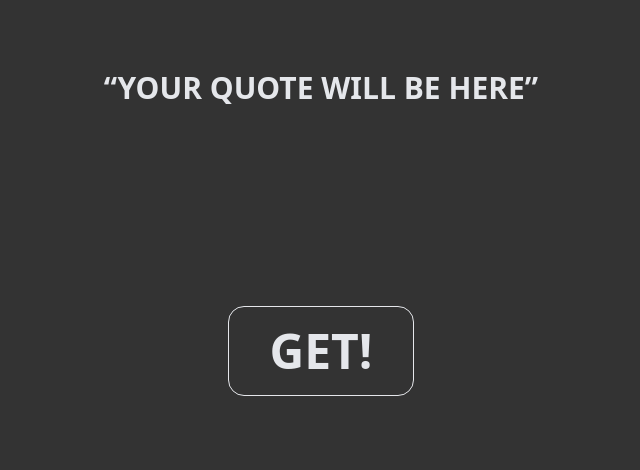
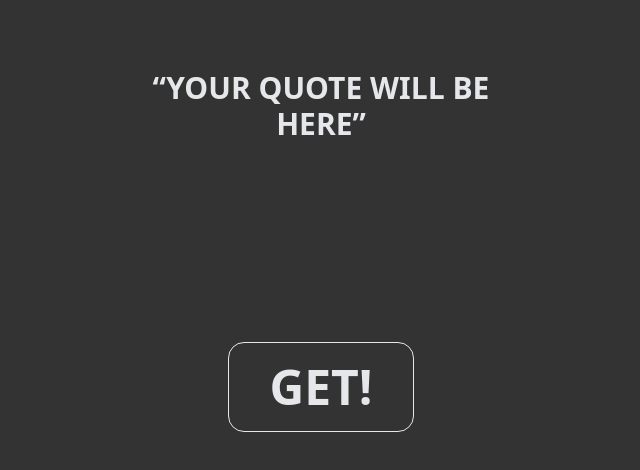
Before and after one commit to dushaaa8/aufQuotes, a website: page index.html in a window 1280 px wide. Shown: the part 138-608 px from the top of the page, without its empty margins (319-959 px from the left). Drawn offline with nearby package versions, Linux system fonts and the light colour scheme.

Commit message:
width fix

```diff
--- a/index.html
+++ b/index.html
@@ -10,7 +10,7 @@
 </head>
 <body class="m-0 max-h-screen max-w-full flex flex-col items-center bg-[#333] ">
 <h1 class="text-gray-200 text-center text-5xl uppercase font-bold my-20">get your 'auf' quote:</h1>
-<q id="quote" class="text-gray-200 text-3xl uppercase font-bold  w-[30rem] text-center">your quote will be here</q>
+<q id="quote" class="text-gray-200 text-3xl uppercase font-bold  w-[23rem] text-center">your quote will be here</q>
 <button id="start" class="text-gray-200 text-5xl uppercase font-bold my-50 border px-10 py-5 rounded-2xl hover:bg-gray-200 hover:text-[#333] hover:scale-110 transition-all duration-600 ease-in-out">get!</button>
 <script src="index.js"></script>
 </body>
```
